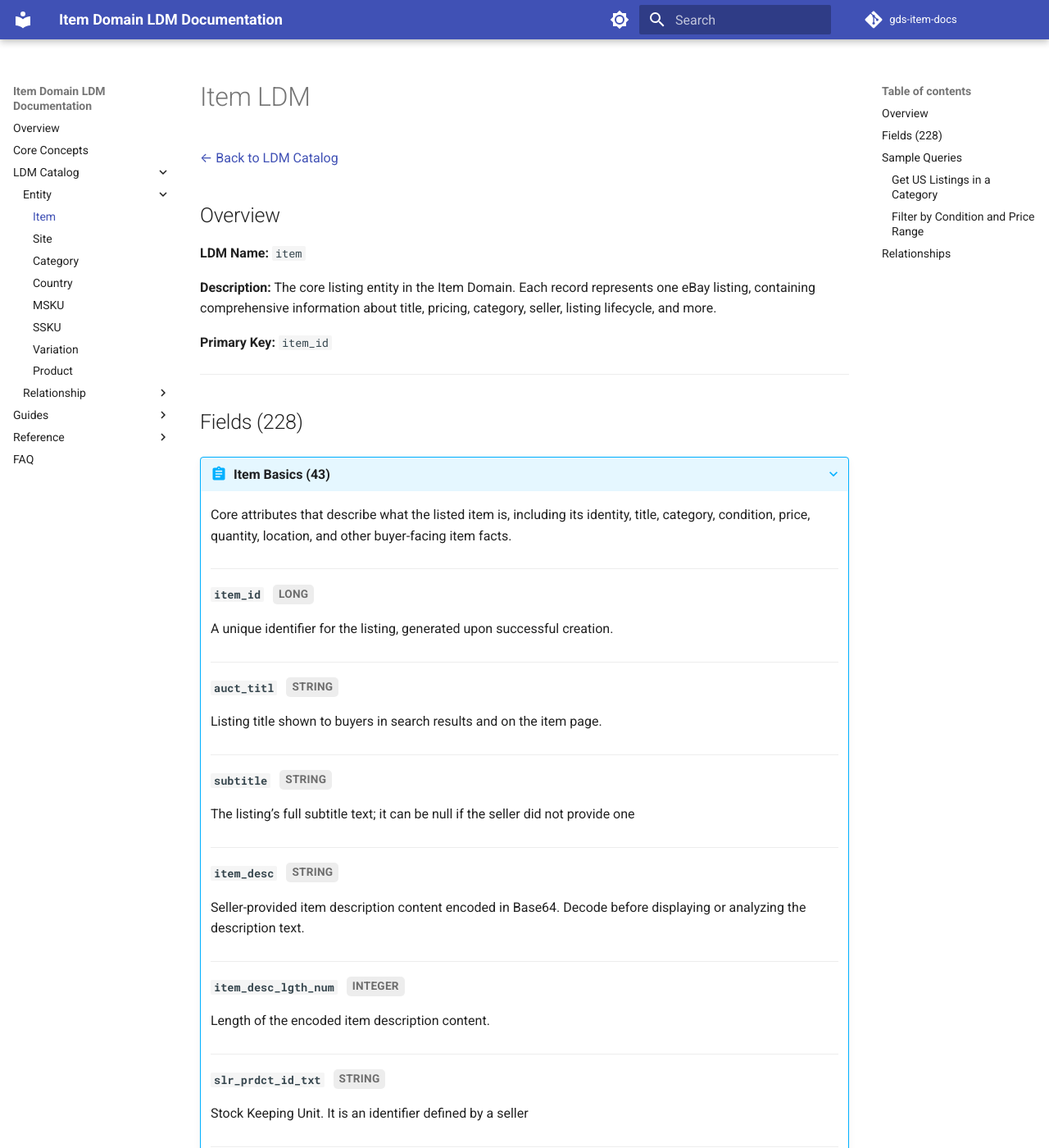
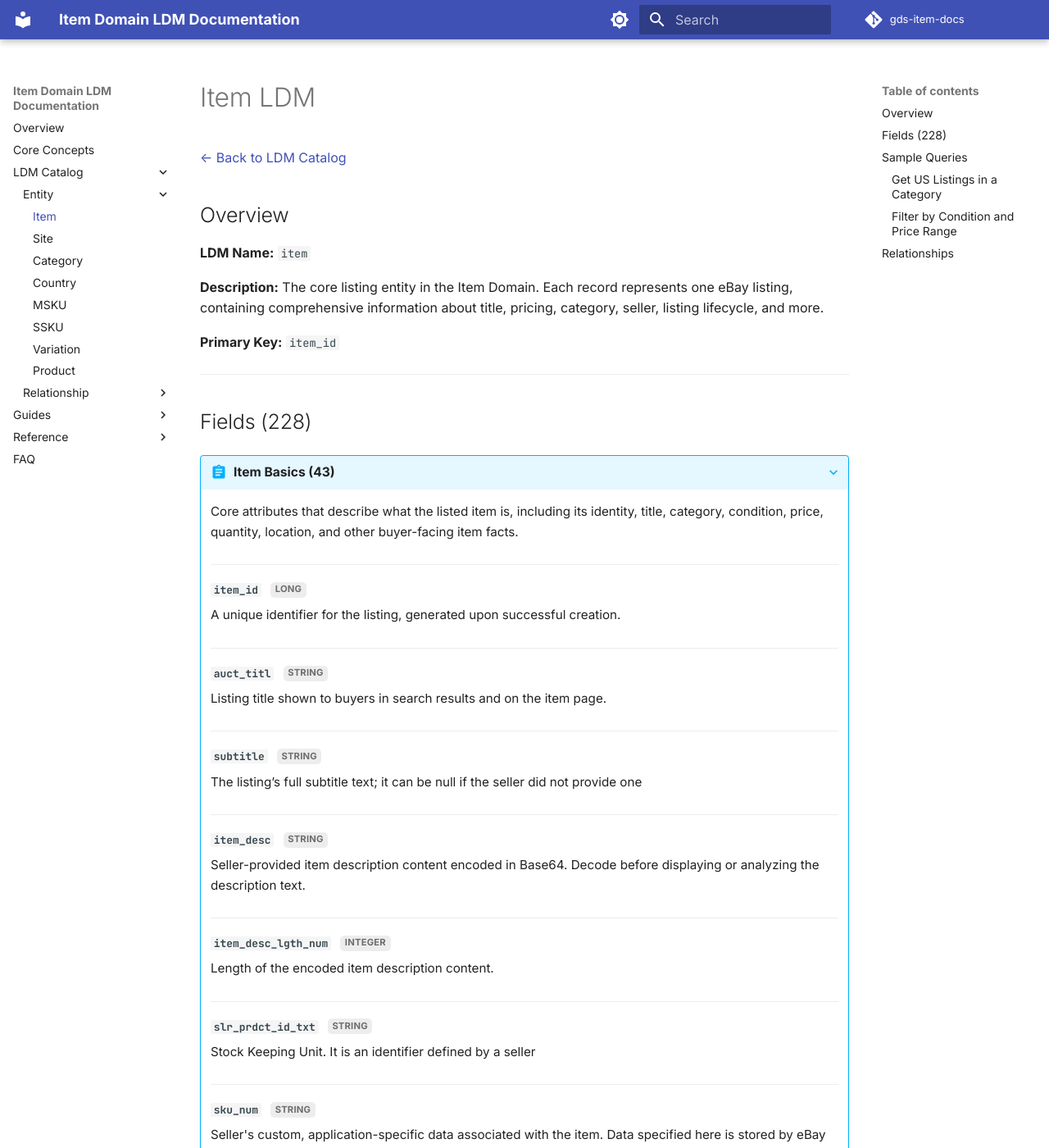
Before and after one commit to duanbiyi-ctrl/ework, an MkDocs documentation site: the page built from docs/entities/item.md, in a window 1280 px wide and 1400 px high. Shown: the whole window at 82% size. Built offline with MkDocs 1.6.1 and Material for MkDocs 9.7.7, drawn with Linux system fonts in a browser that asks for light colours; comment, search, counter and statistics services are not loaded.

Commit message:
Update docs typography
Co-authored-by: Copilot <223556219+Copilot@users.noreply.github.com>

```diff
--- a/docs/stylesheets/extra.css
+++ b/docs/stylesheets/extra.css
@@ -33,23 +33,23 @@
 .field-type {
     display: inline-block;
     margin-left: 0.35rem;
-    padding: 0.05rem 0.35rem;
+    padding: 0.03rem 0.28rem;
     border-radius: 0.25rem;
     background: var(--md-default-fg-color--lightest);
     color: var(--md-default-fg-color--light);
-    font-size: 0.68rem;
+    font-size: 0.56rem;
     font-weight: 700;
     letter-spacing: 0.02em;
     vertical-align: 0.08rem;
 }
 
 .md-typeset details:has(.field-type) {
-    font-size: 0.8rem;
+    font-size: 0.76rem;
     line-height: 1.6;
 }
 
 .md-typeset details:has(.field-type) > summary {
-    font-size: 0.8rem;
+    font-size: 0.78rem;
 }
 
 .md-typeset p:has(> .field-type) {
@@ -57,6 +57,10 @@
     margin-bottom: 0.35rem;
     padding-top: 0.9rem;
     border-top: 1px solid var(--md-default-fg-color--lightest);
+}
+
+.md-typeset p:has(> .field-type) + p {
+    margin-top: 0.35rem;
 }
 
 .md-typeset h3[id^="item-basics"],
--- a/mkdocs.yml
+++ b/mkdocs.yml
@@ -7,6 +7,9 @@ repo_name: gds-item-docs
 
 theme:
   name: material
+  font:
+    text: Inter
+    code: JetBrains Mono
   palette:
     # Light mode
     - scheme: default
```
Also changed, not shown: site/404.html, site/concepts/core-concepts/index.html, site/entities/category/index.html, site/entities/country/index.html, site/entities/item/index.html, site/entities/msku/index.html, site/entities/product/index.html, site/entities/site/index.html, site/entities/ssku/index.html, site/entities/variation/index.html, site/faq/index.html, site/guides/migration-guide/index.html, site/guides/query-examples/index.html, site/index.html, 4 more files.
